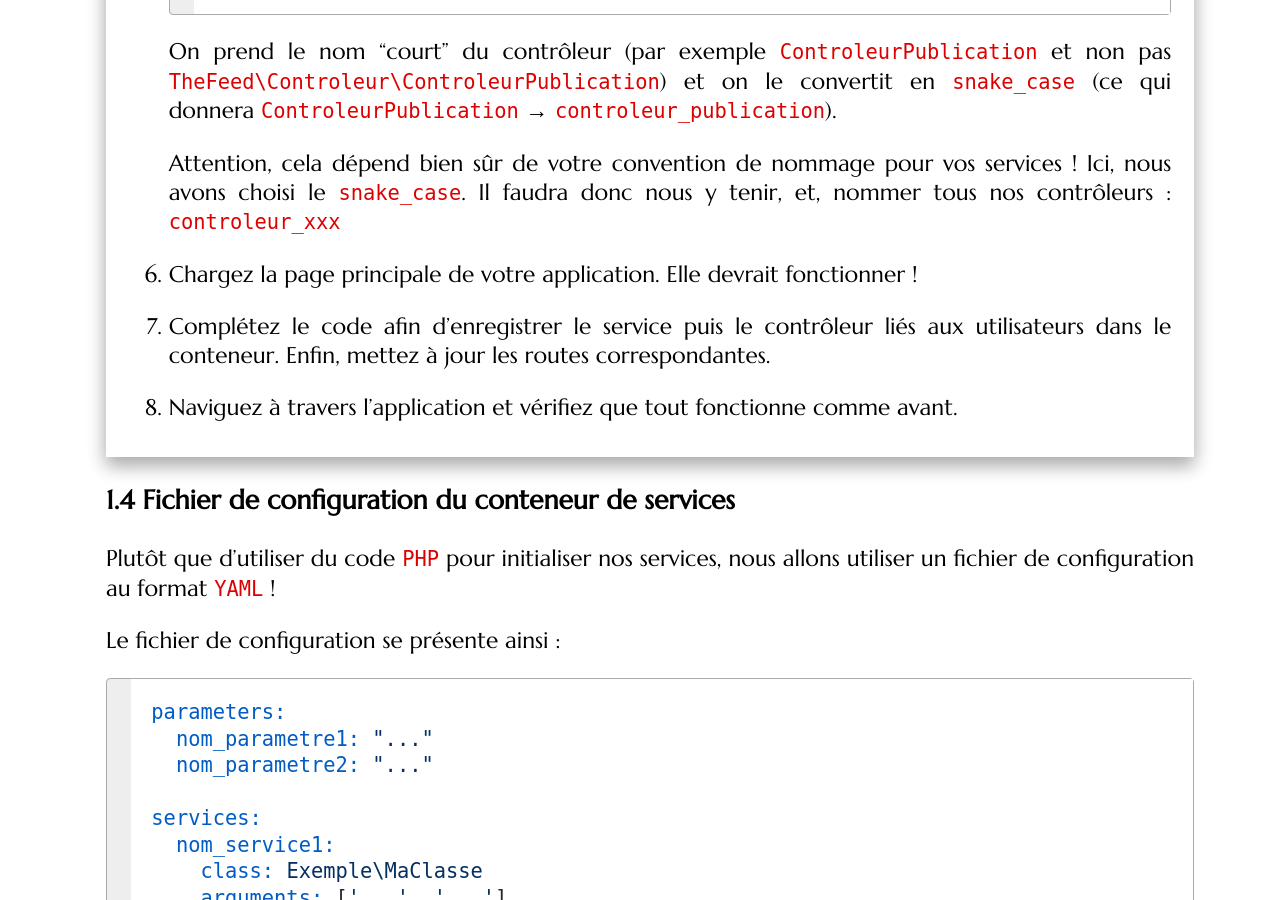
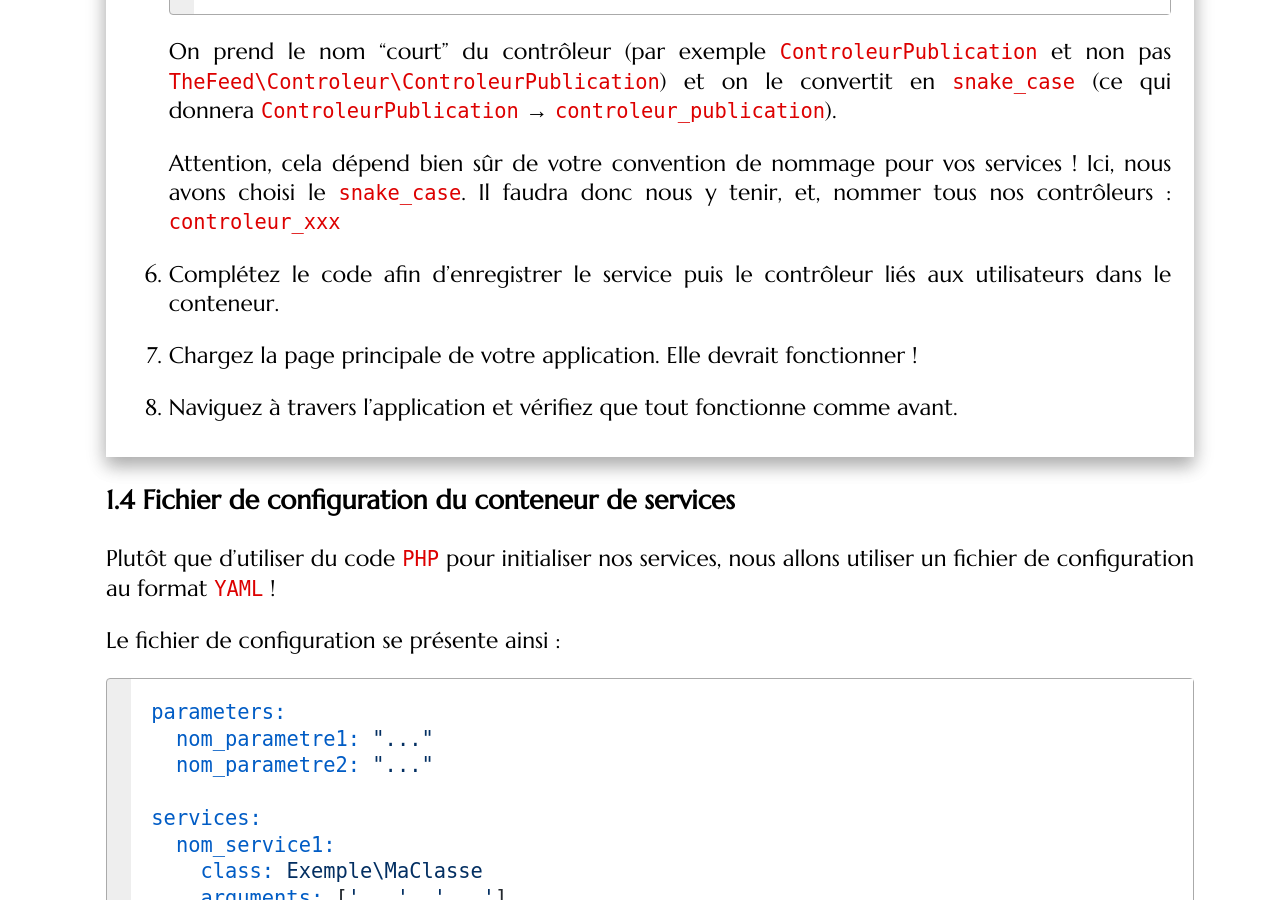
Before and after one commit to romainlebreton/R4.A.10-ComplementWeb, a Jekyll site: the page built from tutorials/tutorial_tests_2.md, in a window 1280 px wide and 900 px high, scrolled down 15157 px. Built offline with Jekyll 4.4.1, drawn with Linux system fonts in a browser that asks for light colours; some web fonts are replaced.

Commit message:
mise à jour ordre inscructions conteneur

```diff
--- a/tutorials/tutorial_tests_2.md
+++ b/tutorials/tutorial_tests_2.md
@@ -436,9 +436,9 @@ Nous utiliserons cette fonctionnalité pour quelques cas spécifiques, mais, en
 
     Attention, cela dépend bien sûr de votre convention de nommage pour vos services ! Ici, nous avons choisi le `snake_case`. Il faudra donc nous y tenir, et, nommer tous nos contrôleurs : `controleur_xxx`
 
-5. Chargez la page principale de votre application. Elle devrait fonctionner !
+5. Complétez le code afin d'enregistrer le service puis le contrôleur liés aux utilisateurs dans le conteneur.
 
-6. Complétez le code afin d'enregistrer le service puis le contrôleur liés aux utilisateurs dans le conteneur. Enfin, mettez à jour les routes correspondantes.
+6. Chargez la page principale de votre application. Elle devrait fonctionner !
 
 7. Naviguez à travers l'application et vérifiez que tout fonctionne comme avant.
 
```
